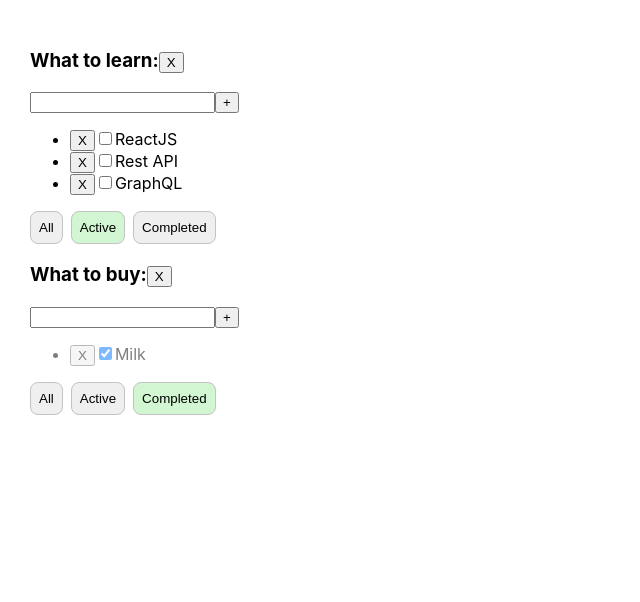
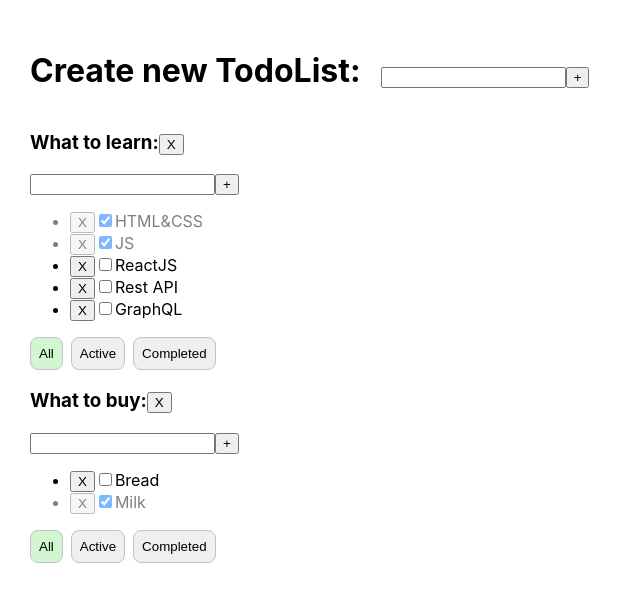
Before and after one commit to aliadamovich/task-manager, a React app: page / in a window 1280 px wide. Shown: the top 602 px of the page, without its empty margins (0-640 px from the left). Built offline with nearby package versions, Linux system fonts and the light colour scheme.

Commit message:
editableSpan

```diff
--- a/src/App.css
+++ b/src/App.css
@@ -7,3 +7,8 @@
 .App > div {
   margin-right: 50px;
 }
+
+h1 {
+	display: flex;
+	gap: 20px;
+}
--- a/src/App.tsx
+++ b/src/App.tsx
@@ -2,19 +2,22 @@ import { v1 } from 'uuid';
 import './App.css';
 import { TodoList } from './TodoList';
 import { useState } from 'react';
+import { AddItemInput } from './components/addItemInput/AddItemInput';
 
-export type TodoListProps = {
-	tasks: Task[]
-}
+
 export type Task = {
 	id: string
 	title: string
 	isDone: boolean
 }
-type todoListsType ={
+type todoListsType = {
 	id: string,
 	title: string
 	filter: FilterValueType
+}
+
+type TaskStateType = {
+	[todolistId: string]: Task[]
 }
 
 
@@ -22,23 +25,16 @@ export type FilterValueType = 'All' | 'Completed' | 'Active'
 
 function App() {
 
-	const [tasks, setTasks] = useState([
-		{id: v1(), title: 'HTML&CSS', isDone: true },
-		{ id: v1(), title: 'JS', isDone: true },
-		{ id: v1(), title: 'ReactJS', isDone: false },
-		{ id: v1(), title: 'Rest API', isDone: false },
-		{ id: v1(), title: 'GraphQL', isDone: false },]);
-
 	//массив с тудулистами
 	const todoList1 = v1();
 	const todoList2 = v1();
 
 	const [todoLists, setTodoLists] = useState<todoListsType[]>([
-		{ id: todoList1, title: 'What to learn:', filter: 'Active'},
-		{ id: todoList2, title: 'What to buy:', filter: 'Completed'},
+		{ id: todoList1, title: 'What to learn:', filter: 'All'},
+		{ id: todoList2, title: 'What to buy:', filter: 'All'},
 	])
 
-	const [allTasks, setAllTasks] = useState({
+	const [allTasks, setAllTasks] = useState<TaskStateType>({
 		[todoList1]: [
 			{ id: v1(), title: 'HTML&CSS', isDone: true },
 			{ id: v1(), title: 'JS', isDone: true },
@@ -60,22 +56,26 @@ function App() {
 				isDone: false
 			}
 
-		const newTodoListArray = [newTask, ...allTasks[todoListId]];
+		// const newTodoListArray = [newTask, ...allTasks[todoListId]];
+		// setAllTasks({ ...allTasks, [todoListId]: newTodoListArray })
 
-		setAllTasks({ ...allTasks, [todoListId]: newTodoListArray })
-
+		setAllTasks({ ...allTasks, [todoListId]: [newTask, ...allTasks[todoListId]]})
 	}
 
 	//удаление таски
 	const removeTask = (taskId: string, todoListId: string) => {
-		const newTodoListArray = allTasks[todoListId].filter(t => t.id !== taskId);
-		setAllTasks({ ...allTasks, [todoListId]: newTodoListArray });
+		// const newTodoListArray = allTasks[todoListId].filter(t => t.id !== taskId);
+		// setAllTasks({ ...allTasks, [todoListId]: newTodoListArray });
+
+		setAllTasks({...allTasks, [todoListId]: allTasks[todoListId].filter(t => t.id !== taskId)})
 	}
 
 	//смена статуса таски isDone
 	const changeTaskStatus = (taskId: string, status: boolean, todoListId: string) => {
-		const newTodoListArray = allTasks[todoListId].map(task => task.id === taskId ? {...task, isDone: status} : task);
-		setAllTasks({ ...allTasks, [todoListId]: newTodoListArray })
+		// const newTodoListArray = allTasks[todoListId].map(task => task.id === taskId ? {...task, isDone: status} : task);
+		// setAllTasks({ ...allTasks, [todoListId]: newTodoListArray })
+
+		setAllTasks({ ...allTasks, [todoListId]: allTasks[todoListId].map(t => t.id === taskId ? {...t, isDone: status} : t)})
 	}
 
 	//удаление целиом тудулиста
@@ -90,11 +90,21 @@ function App() {
 		setTodoLists(todoLists.map(td => td.id === todoListId ? { ...td, filter: filterValue } : td))
 	}
 
-	return (
-		<div className='App'>
-		{/* маппим все тудушки, в каждый передаем фильтр чтобы свой filteredtasks создавался в каждой в завис-ти от значения фильтра */}
-		{
-			todoLists.map(tl => {
+	//Создание нового тудулиста
+	const addTodoListHandler = (titleValue: string) => {
+		const newTodo: todoListsType = { id: v1(), title: titleValue, filter: 'All' }
+		setTodoLists([...todoLists, newTodo])
+		setAllTasks({...allTasks, [newTodo.id] : []})
+	}
+
+	const changeTitleValue = (value: string, taskId: string, todoListId: string) => {
+
+		setAllTasks({ ...allTasks, [todoListId]: allTasks[todoListId].map(t => t.id === taskId ? {...t, title: value} : t)})
+
+	}
+
+	/* маппим все туду-листы, в каждый передаем фильтр чтобы свой filteredtasks создавался в каждой в завис-ти от значения фильтра */
+	const todolistComponent: Array<JSX.Element> = todoLists.map(tl => {
 		//фильтрация
 		let filteredTasks = allTasks[tl.id];
 
@@ -109,14 +119,23 @@ function App() {
 						title={tl.title}
 						tasks={filteredTasks}
 						filter={tl.filter}
+
 						addTask={addTask}
 						changeFilter={changeFilter}
 						removeTask={removeTask}
 						changeTaskStatus={changeTaskStatus}
 						removeTodoList={removeTodoList}
+						changeTitleValue={changeTitleValue}
 					/>
 	})
-		}
+
+
+	return (
+		<div className='App'>
+			<h1>Create new TodoList: <AddItemInput addItem={addTodoListHandler} /></h1>
+
+			{ todolistComponent }
+
 		</div>
 	);
 }
--- a/src/TaskElement.tsx
+++ b/src/TaskElement.tsx
@@ -1,20 +1,25 @@
 import { Button } from "./Button"
 import s from './TodoList.module.css';
 import { Task } from "./App";
+import { EditableSpan } from "./components/editableSpan/EditableSpan";
 
 type TaskElementType = Task & {
 	removeTaskHandler: (taskId: string) => void
 	changeTaskStatusHandler: (taskId: string, status: boolean) => void
+	changeTitleValue: (value: string, id: string) => void
 }
 
-export const TaskElement = ({ id, title, isDone, removeTaskHandler, changeTaskStatusHandler }:TaskElementType) => {
+export const TaskElement = ({ id, title, isDone, removeTaskHandler, changeTaskStatusHandler, changeTitleValue }:TaskElementType) => {
 
+	const onChange = (value: string) => {
+		changeTitleValue(value, id)
+	}
 
 	return (
 		<li className={isDone ? s.isDone : ''}>
 			<Button title="X" onClick={() => { removeTaskHandler(id) } }/>
 			<input type="checkbox" checked={isDone} onChange={(e) => changeTaskStatusHandler(id, e.currentTarget.checked)} />
-			<span>{title}</span>
+			<EditableSpan title={title} onChange={onChange}/>
 		</li>
 	)
 }
--- a/src/TodoList.tsx
+++ b/src/TodoList.tsx
@@ -3,6 +3,7 @@ import { Button } from "./Button"
 import { TaskElement } from "./TaskElement"
 import s from './TodoList.module.css';
 import { FilterValueType, Task } from "./App";
+import { AddItemInput } from "./components/addItemInput/AddItemInput";
 
 export type TodoListProps = {
 	todoListId: string
@@ -14,44 +15,54 @@ export type TodoListProps = {
 	removeTask: (taskId: string, todoListId: string) => void
 	changeTaskStatus: (taskId: string, status: boolean, todoListId: string) => void
 	removeTodoList: (todoListId: string) => void
+	changeTitleValue: (taskId: string, value: string, todoListId: string) => void
 }
 
 
-export const TodoList = ({ tasks, filter, title, todoListId, addTask, changeFilter, removeTask, changeTaskStatus, removeTodoList }: TodoListProps) => {
+export const TodoList = ({ tasks, filter, title, todoListId, addTask, changeFilter, removeTask, changeTaskStatus, removeTodoList, changeTitleValue }: TodoListProps) => {
 	//useState
-	const [taskValue, setTaskValue] = useState<string>('');
-	const [error, setError] = useState<null | string>(null);
+	// const [taskValue, setTaskValue] = useState<string>('');
+	// const [error, setError] = useState<null | string>(null);
 
 	//добавление таски
-	const addTaskHandler = () => {
-		if (taskValue.trim()) {
-			addTask(taskValue.trim(), todoListId)
-			setTaskValue('')
-		} else {
-			setError('Field is required')
-		}
+	// const addTaskHandler = () => {
+	// 	if (taskValue.trim()) {
+	// 		addTask(taskValue.trim(), todoListId)
+	// 		setTaskValue('')
+	// 	} else {
+	// 		setError('Field is required')
+	// 	}
+	// }
+
+	const addTaskHandler = (value: string) => {
+		addTask(value, todoListId)
 	}
 
 	//добавление таски по нажатию на Enter
-	const onKeyPressHandler = (e: KeyboardEvent<HTMLInputElement>) => {
-		setError(null)
-		if (e.key === 'Enter') {
-			addTaskHandler()
-		}
-	}
+	// const onKeyPressHandler = (e: KeyboardEvent<HTMLInputElement>) => {
+	// 	setError(null)
+	// 	if (e.key === 'Enter') {
+	// 		addTaskHandler()
+	// 	}
+	// }
 	//удаление таски
 	const removeTaskHandler = (taskId: string) => {
 		removeTask(taskId, todoListId)
 	}
 
 	//изменения в инпуте
-	const onChangeHandler = (e: ChangeEvent<HTMLInputElement>) => {
-		setTaskValue(e.currentTarget.value)
-	}
+	// const onChangeHandler = (e: ChangeEvent<HTMLInputElement>) => {
+	// 	setTaskValue(e.currentTarget.value)
+	// }
 
 	//смена статуса таски isDone
 	const changeTaskStatusHandler = (taskId: string, status: boolean) => {
 		changeTaskStatus(taskId, status, todoListId)
+	}
+
+	//изменение текста таски
+	const changeTitleHandler = (value: string, id: string) => {
+		changeTitleValue(value, id, todoListId)
 	}
 
 	//удаление всего тудулиста
@@ -66,7 +77,14 @@ export const TodoList = ({ tasks, filter, title, todoListId, addTask, changeFilt
 
 	const mappedTasks = !tasks.length
 		? <div>No tasks</div>
-		: tasks.map(t => <TaskElement {...t} key={t.id} removeTaskHandler={removeTaskHandler} changeTaskStatusHandler={changeTaskStatusHandler}/>)
+		: tasks.map(t =>
+		<TaskElement
+			{...t}
+			key={t.id}
+			removeTaskHandler={removeTaskHandler}
+			changeTaskStatusHandler={changeTaskStatusHandler}
+			changeTitleValue={changeTitleHandler}
+		/>)
 
 	return(
 		<div>
@@ -74,13 +92,15 @@ export const TodoList = ({ tasks, filter, title, todoListId, addTask, changeFilt
 				<Button title='X' onClick={removeTodoListHandler} />
 			</h3>
 
-			<div>
+			{/* <div>
 				<input value={taskValue} onChange={onChangeHandler} onKeyUp={onKeyPressHandler} className={error ? s.error : ''}
 					// ref={inputRef}
 				/>
 				<Button title="+" onClick={addTaskHandler}/>
 				{error && <div className={s.errorMessage}>{error}</div>}
-			</div>
+			</div> */}
+
+			<AddItemInput addItem={addTaskHandler}/>
 			<ul>
 				{ mappedTasks }
 			</ul>
--- /dev/null
+++ b/src/components/addItemInput/AddItemInput.tsx
@@ -0,0 +1,49 @@
+import React, { ChangeEvent, KeyboardEvent, useState } from 'react'
+import { Button } from '../../Button'
+import s from './../../TodoList.module.css';
+
+type AddItemInputType = {
+	addItem: (value: string) => void
+}
+
+export const AddItemInput = ({ addItem }: AddItemInputType) => {
+
+	const [itemValue, setItemValue] = useState<string>('');
+	const [error, setError] = useState<null | string>(null);
+
+	//изменения в инпуте
+	const onChangeHandler = (e: ChangeEvent<HTMLInputElement>) => {
+		setItemValue(e.currentTarget.value)
+	}
+
+	//добавление таски
+	const addItemHandler = () => {
+		if (itemValue.trim()) {
+			addItem(itemValue.trim())
+			setItemValue('')
+		} else {
+			setError('Field is required')
+		}
+	}
+
+	//добавление таски по нажатию на Enter
+	const onKeyPressHandler = (e: KeyboardEvent<HTMLInputElement>) => {
+		setError(null)
+		if (e.key === 'Enter') {
+			addItemHandler()
+		}
+	}
+
+	return (
+		<div>
+			<input value={itemValue}
+			onChange={onChangeHandler}
+			onKeyUp={onKeyPressHandler}
+			className={error ? s.error : ''}
+			// ref={inputRef}
+			/>
+			<Button title="+" onClick={addItemHandler} />
+			{error && <div className={s.errorMessage}>{error}</div>}
+		</div>
+	)
+}
--- /dev/null
+++ b/src/components/editableSpan/EditableSpan.tsx
@@ -0,0 +1,32 @@
+import { ChangeEvent, useState } from "react"
+
+type EditableSpanType = {
+	title: string
+	onChange: (value: string) => void
+}
+
+export const EditableSpan = ({ title, onChange }: EditableSpanType) => {
+	const [editMode, setEditMode] = useState(false)
+	const [titleValue, setTitleValue] = useState<string>('')
+
+	const onSpanClickHandler = () => {
+		setEditMode(true)
+		setTitleValue(title)
+	}
+
+	const onBlurHandler = () => {
+		setEditMode(false)
+		onChange(titleValue)
+	}
+
+	const onInputChangeHandler = (e: ChangeEvent<HTMLInputElement>) => {
+		setTitleValue(e.currentTarget.value)
+
+	}
+
+		return (
+			editMode ?
+				<input type="text" value={titleValue} onBlur={onBlurHandler} onChange={onInputChangeHandler} autoFocus/>
+			: <span onDoubleClick={onSpanClickHandler}>{title}</span>
+		)
+}
```
Lines whose indentation alone changed are shown as unchanged.
